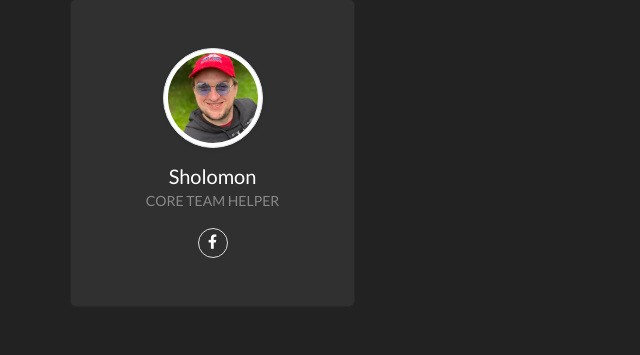
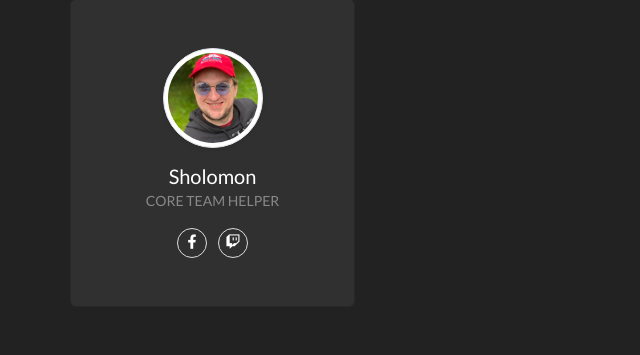
Before and after one commit to Pancaksee/test, a PHP site: page /team in a window 1280 px wide. Shown: the part 773-1128 px from the top of the page, without its empty margins (0-640 px from the left). Run offline with PHP 8.4, Linux system fonts and the light colour scheme; data that the repository does not hold is empty.

Commit message:
Update team/index.php
Add Twitch.TV for Sholomon

```diff
--- a/team/index.php
+++ b/team/index.php
@@ -132,6 +132,7 @@
             <h5 class="mb-0">Sholomon</h5><span class="small text-uppercase text-muted">Core Team Helper</span>
             <ul class="social mb-0 list-inline mt-3">
               <li class="list-inline-item"><a href="https://www.facebook.com/misha.ilichev/" class="social-link"><i style="color: #FFF;" class="fab fa-facebook-f"></i></a></li>
+              <li class="list-inline-item"><a href="https://www.twitch.tv/bronz_warrior" class="social-link"><i style="color: #FFF;" class="fab fa-twitch"></i></a></li>
             </ul>
           </div>
         </div>
```
